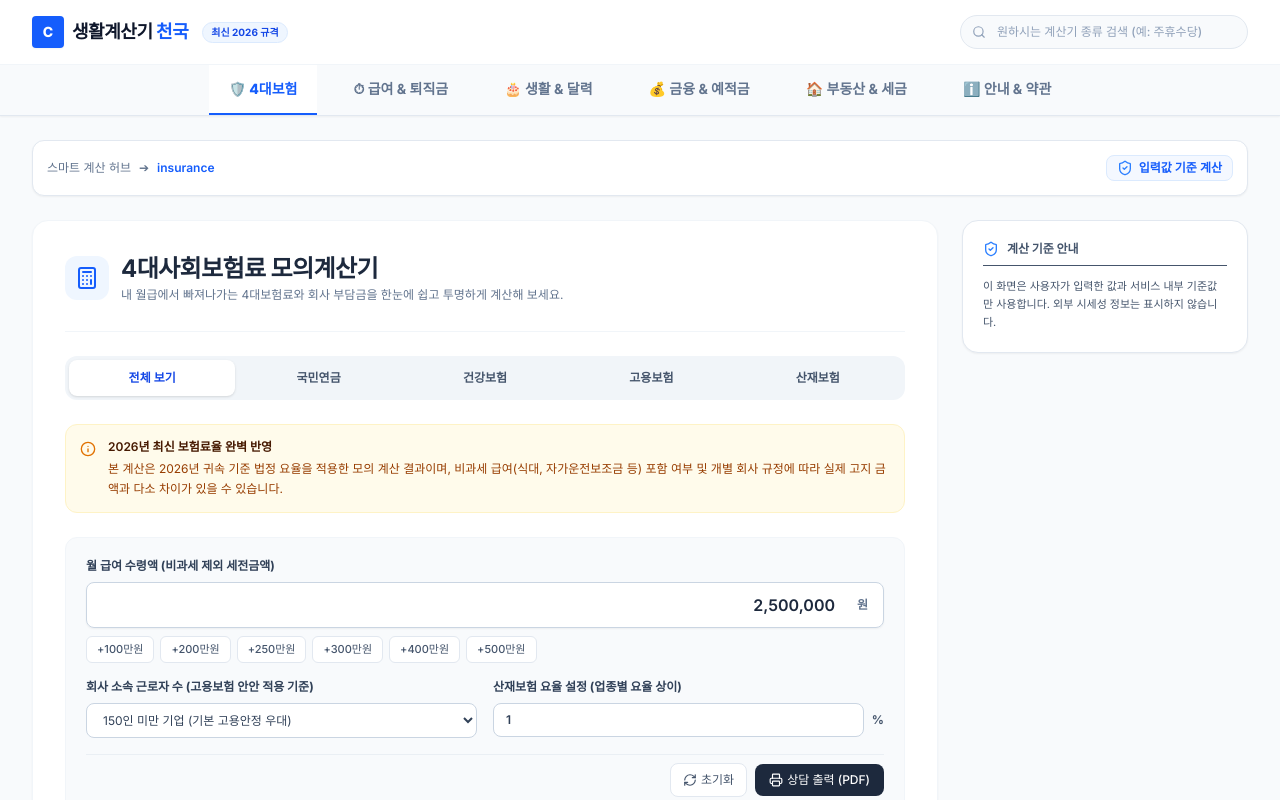
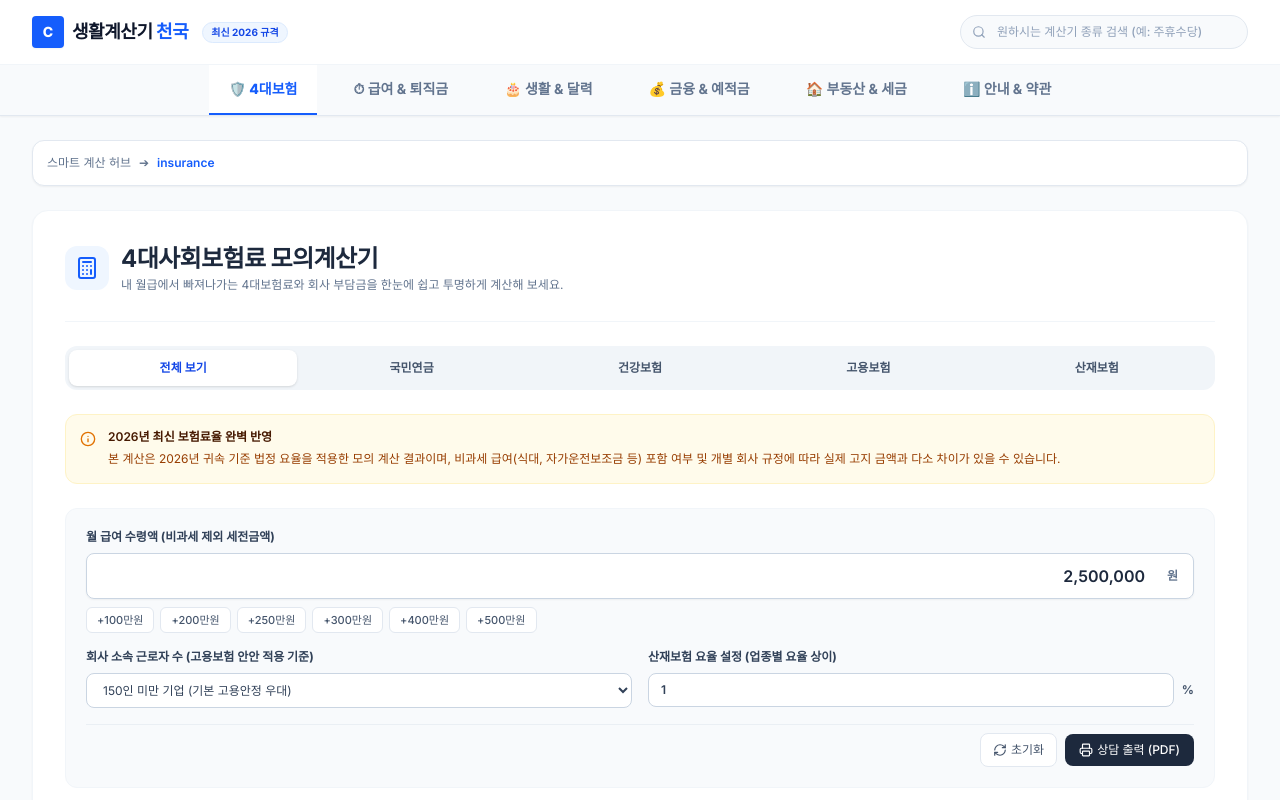
Before and after one commit to apark12321-ux/life-calc, a React (Vite) app: page / in a window 1280 px wide. Shown: the top 800 px of the page. Built offline with nearby package versions, Linux system fonts and the light colour scheme.

Commit message:
Remove unnecessary calculator guide copy

```diff
--- a/src/App.tsx
+++ b/src/App.tsx
@@ -9,7 +9,6 @@ import PropertyCalculator from './components/PropertyCalculator';
 import PrivacyPolicy from './components/PrivacyPolicy';
 import TermsOfService from './components/TermsOfService';
 import AboutApp from './components/AboutApp';
-import { ShieldCheck } from 'lucide-react';
 
 export default function App() {
   const [currentCategory, setCurrentCategory] = useState<CategoryType>('insurance');
@@ -56,7 +55,7 @@ export default function App() {
       />
 
       <main className="flex-grow max-w-7xl w-full mx-auto px-4 sm:px-6 lg:px-8 py-6">
-        <div className="bg-white border border-slate-200 rounded-xl p-3.5 mb-6 flex flex-col sm:flex-row sm:items-center sm:justify-between gap-3 shadow-xs">
+        <div className="bg-white border border-slate-200 rounded-xl p-3.5 mb-6 shadow-xs">
           <div className="flex items-center space-x-2 text-xs text-slate-500">
             <span>스마트 계산 허브</span>
             <span>➔</span>
@@ -70,15 +69,9 @@ export default function App() {
               </>
             )}
           </div>
-
-          <div className="flex items-center space-x-1.5 text-xs text-blue-600 font-semibold bg-blue-50/70 border border-blue-100 py-1 px-2.5 rounded-lg w-fit">
-            <ShieldCheck className="w-4 h-4 text-blue-500" />
-            <span>입력값 기준 계산</span>
-          </div>
         </div>
 
-        <div className="grid grid-cols-1 lg:grid-cols-4 gap-6 items-start">
-          <div className="lg:col-span-3 space-y-6">
+        <div className="space-y-6">
           {currentCategory === 'insurance' && <InsuranceCalculator />}
           {currentCategory === 'wage' && <WageCalculator />}
           {currentCategory === 'life' && <LifeCalculator />}
@@ -91,19 +84,6 @@ export default function App() {
               <TermsOfService />
             </div>
           )}
-          </div>
-
-          <div className="space-y-6">
-            <div className="bg-white rounded-2xl shadow-xs border border-slate-200 p-5 space-y-3 text-xs text-slate-600">
-              <p className="font-extrabold text-slate-850 border-b pb-2 flex items-center gap-2">
-                <ShieldCheck className="w-4 h-4 text-blue-500" />
-                계산 기준 안내
-              </p>
-              <p className="text-[11px] leading-relaxed">
-                이 화면은 사용자가 입력한 값과 서비스 내부 기준값만 사용합니다. 외부 시세성 정보는 표시하지 않습니다.
-              </p>
-            </div>
-          </div>
         </div>
       </main>
 
```
Lines whose indentation alone changed are shown as unchanged.
